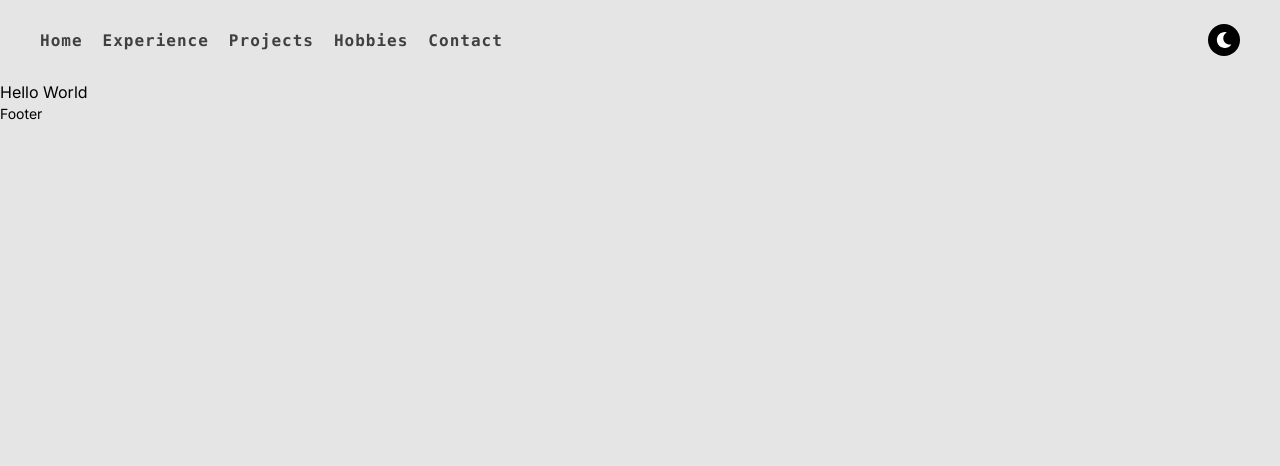
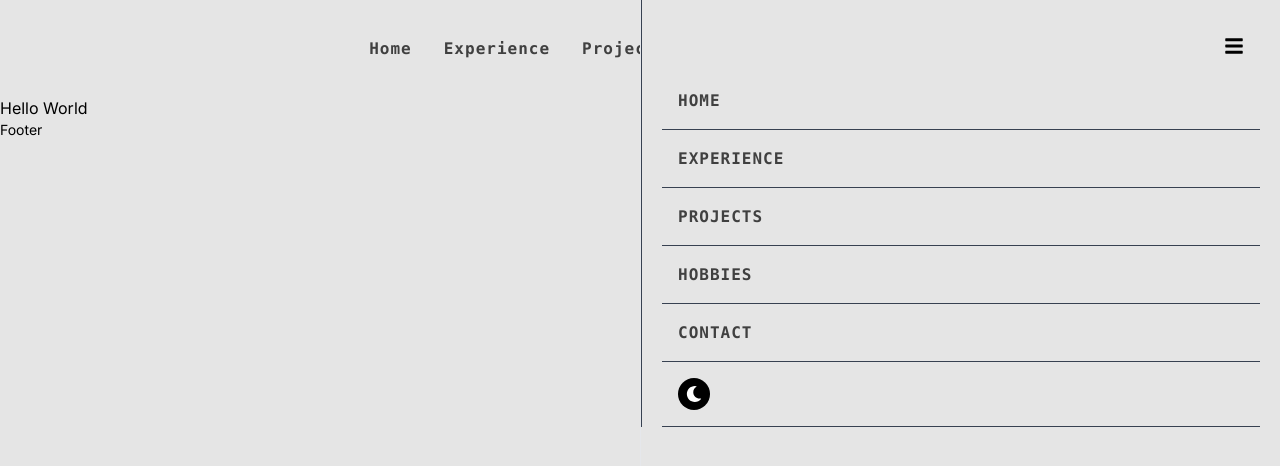
Before and after one commit to stevenfojas670/Personal-Website, a Next.js app in the folder personal-site/: page / in a window 1280 px wide. Shown: the top 466 px of the page. Built offline with nearby package versions, Linux system fonts and the light colour scheme.

Commit message:
created animated menu bar. Need to fix bug with darkmode not displaying entire menu bar

```diff
--- a/personal-site/src/components/navbar/Navbar.js
+++ b/personal-site/src/components/navbar/Navbar.js
@@ -3,6 +3,7 @@ import { useState } from "react";
 import Link from "next/link";
 import { usePathname } from "next/navigation";
 import Lightmode from "../lightmode/Lightmode";
+import { FaBars } from "react-icons/fa";
 
 const pages = [
   {
@@ -28,23 +29,52 @@ const pages = [
 ];
 
 export default function Navbar() {
+  const [menuShow, setMenuShow] = useState(false);
+
+  const showMenu = () => {
+    setMenuShow(!menuShow);
+  };
+
   return (
-    <div className="max-w-full flex h-[5rem] items-center justify-between px-10">
-      <ul className="flex flex-row gap-5">
+    <div className="max-w-2xl mx-auto flex items-center justify-end h-[6rem] px-4">
+      <ul className="hidden justify-center items-center md:flex">
         {pages.map((page) => (
-          <li>
-            <Link
-              component="a"
-              className="nav-items"
-              key={page.name}
-              href={page.path}
-            >
+          <li className="p-4" key={page.name}>
+            <Link component="a" className="nav-items" href={page.path}>
               {page.name}
             </Link>
           </li>
         ))}
+        <li className="p-4">
+          <Lightmode />
+        </li>
       </ul>
-      <Lightmode />
+      <div onClick={showMenu} className="flex md:hidden">
+        <FaBars size={20} />
+      </div>
+      <div
+        className={
+          !menuShow
+            ? "fixed right-0 top-0 w-[50%] h-full border-l border-r-gray-700 bg-neutral-200 dark:bg-black duration-1000"
+            : "fixed top-0 right-[-100%] h-full border-l border-r-gray-700 bg-neutral-200 dark:bg-black duration-1000"
+        }
+      >
+        <ul className="flex  flex-col uppercase pt-5 border-l border-l-gray-700">
+          <li className="p-4 mx-5 self-end" onClick={showMenu}>
+            <FaBars size={20} />
+          </li>
+          {pages.map((page) => (
+            <li className="p-4 mx-5 border-b-gray-700 border-b" key={page.name}>
+              <Link component="a" className="nav-items" href={page.path}>
+                {page.name}
+              </Link>
+            </li>
+          ))}
+          <li className="p-4 mx-5 border-b-gray-700 border-b">
+            <Lightmode />
+          </li>
+        </ul>
+      </div>
     </div>
   );
 }
```
